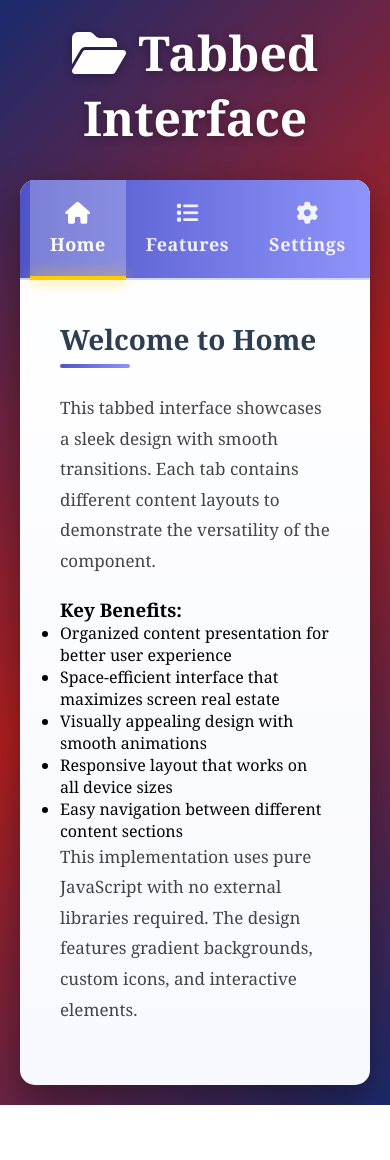
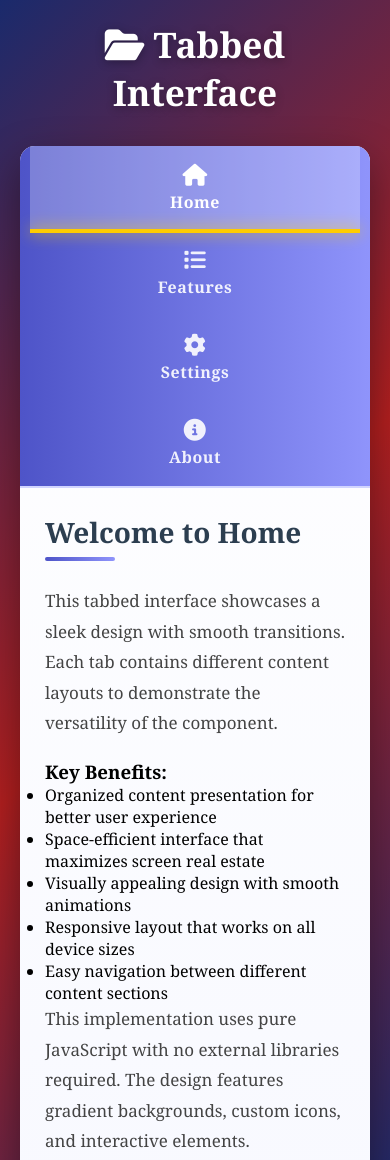
Before and after one commit to nurf21/tabs, a plain HTML site: page index.html in a window 390 px wide. Shown: the top 1160 px of the page. Before the commit the page ends 1105 px from the top, so only its background shows below. Drawn offline with Linux system fonts and the light colour scheme.

Commit message:
Enhance responsive design for tabbed interface with media queries

```diff
--- a/style.css
+++ b/style.css
@@ -130,3 +130,33 @@ p {
   margin-bottom: 20px;
   font-size: 17px;
 }
+
+@media (max-width: 768px) {
+  .tabs-header {
+    flex-wrap: wrap;
+  }
+
+  .tab {
+    flex: 1 0 50%;
+    padding: 18px 15px;
+    font-size: 16px;
+  }
+
+  .tab-content {
+    padding: 25px;
+  }
+
+  h1 {
+    font-size: 2.2rem;
+  }
+}
+
+@media (max-width: 480px) {
+  .tab {
+    flex: 1 0 100%;
+  }
+
+  .tab i {
+    margin-bottom: 5px;
+  }
+}
```
